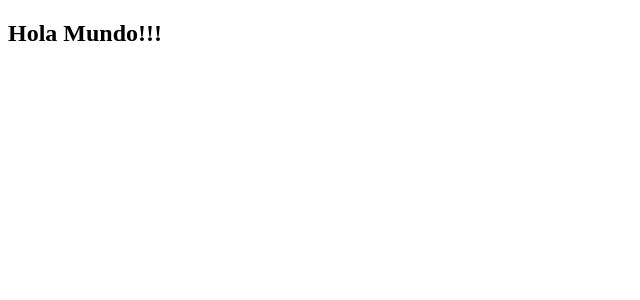
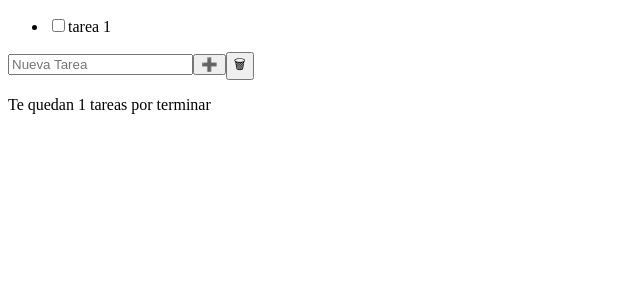
Before and after one commit to RamaAlves/react-todo, a React (Create React App) app: page / in a window 1280 px wide. Shown: the top 300 px of the page, without its empty margins (0-640 px from the left). Built offline with nearby package versions, Linux system fonts and the light colour scheme.

Commit message:
agregando componentes y funcionalidades

```diff
--- a/package.json
+++ b/package.json
@@ -9,6 +9,7 @@
     "react": "^18.2.0",
     "react-dom": "^18.2.0",
     "react-scripts": "5.0.1",
+    "uuid": "^9.0.0",
     "web-vitals": "^2.1.4"
   },
   "scripts": {
--- a/src/App.jsx
+++ b/src/App.jsx
@@ -1,7 +1,58 @@
-import React from "react";
+import React, {useState, Fragment, useRef} from "react";
+import { TodoList } from "./Components/TodoList";
+import {v4 as uuidv4 } from "../node_modules/uuid/dist";
+
 
 export function App(){
+    const [todos, setTodos] = useState([
+        //estado por defecto
+        {id:1, task:"tarea 1", completed: false}
+    ])
+
+    //agregar tareas realizadas a nueva lista en un p al final
+
+    //referencia para obtener el valor del input
+    const todoTaskRef = useRef();
+
+
+    //funcion para verificar el estado completed de cada tarea (se envia como prop hacia todo list y luego a todo item)
+    const toggleTodo= (id)=>{
+        //copia de lista de tareas
+        const newTodos = [...todos];
+        const todo = newTodos.find((todo)=>todo.id===id);
+        todo.completed= !todo.completed;
+        //actualizacion de lista de tareas
+        setTodos(newTodos)
+
+    }
+    //funcion agregar tareas a listado
+    const handleTodoAdd = ()=>{
+        const task= todoTaskRef.current.value;
+        //validando contenido del input
+        if (task=== '') return;
+        //agregando tarea a lista
+        setTodos((prevTodos)=>{
+            return [...prevTodos, {id:uuidv4(), task, completed: false}]
+        })
+        //reseteando input
+        todoTaskRef.current.value= null;
+    }
+    //funcion borrar tareas completas
+    const handleClearAll = ()=>{
+        //copia de lista de tareas solo de elementos sin completar
+        const newTodos = todos.filter((todo)=>!todo.completed);
+        setTodos(newTodos);
+    }
+
+
     return (
-    <h2>Hola Mundo!!!</h2>
+        <Fragment>
+                <TodoList todos={todos} toggleTodo={toggleTodo}/>
+                <input ref={todoTaskRef} type="text" placeholder="Nueva Tarea"></input>
+                <button onClick={handleTodoAdd}>➕</button>
+                <button onClick={handleClearAll}>🗑</button>
+                {/* se verifican las tareas completadas*/}
+                <p> Te quedan {todos.filter((todo)=>!todo.completed).length} tareas por terminar</p>
+        </Fragment>
     )
 }
--- a/src/Components/TodoItem.jsx
+++ b/src/Components/TodoItem.jsx
@@ -1 +1,17 @@
 import React from "react";
+
+export function TodoItem({todo, toggleTodo}){
+    const {id, task, completed} = todo;
+
+    const handleTodoClick=()=>{
+        //se recibio a traves de props, se ejecuta y devuelve los cambios
+        toggleTodo(id)
+    }
+
+    return (
+        <li>
+            <input type="checkbox" checked={completed} onChange={handleTodoClick}/>
+            {task}
+        </li>
+    )
+}
--- a/src/Components/TodoList.jsx
+++ b/src/Components/TodoList.jsx
@@ -1 +1,12 @@
-import React from "react";
+import React from 'react'
+import {TodoItem} from './TodoItem'
+
+export function TodoList({todos, toggleTodo}) {
+    return (
+        <ul>
+            {todos.map((todo)=>(
+                <TodoItem key={todo.id} todo={todo} toggleTodo={toggleTodo}/>
+            ))}
+        </ul>
+    )
+}
```
Also changed, not shown: 2 other files (tests, documents, lock files or other folders).
